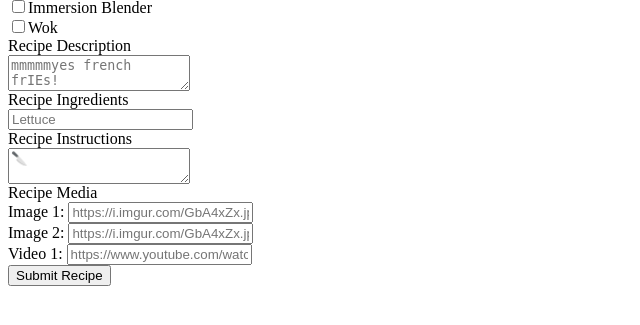
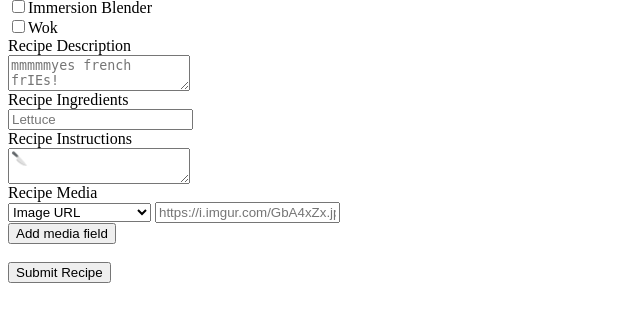
Before and after one commit to CertifiedDataBoys/Recipe-Buddy, a Flask app: template app/templates/new_recipe.html in a window 1280 px wide. Shown: the part 365-690 px from the top of the page, without its empty margins (0-640 px from the left). Run offline with Flask 2, Linux system fonts and the light colour scheme; the template is opened without the code that fills it, so the values that code supplies are empty.

Commit message:
Recipe media!

```diff
--- a/app/templates/new_recipe.html
+++ b/app/templates/new_recipe.html
@@ -48,13 +48,34 @@
         <textarea id="recipeInstructions" name="recipeInstructions" placeholder="🔪"></textarea><br>
         <label>Recipe Media</label><br>
         <div id="recipeMediaSelector">
-            Image 1:
-            <input type="text" class="recipeMedia" placeholder="https://i.imgur.com/GbA4xZx.jpeg"><br> Image 2:
-            <input type="text" class="recipeMedia" placeholder="https://i.imgur.com/GbA4xZx.jpeg"><br> Video 1:
-            <input type="text" class="recipeMedia" placeholder="https://www.youtube.com/watch?v=dQw4w9WgXcQ">
+            <div class="recipe-media-div" id="recipe-media-1">
+                <select id="recipeType" name="recipeType">
+                    <option value="image">Image URL</option>
+                    <option value="video">YouTube Video URL</option>
+                </select>
+                <input type="text" class="recipeMedia" placeholder="https://i.imgur.com/GbA4xZx.jpeg"><br>
+            </div>
         </div>
-
+        <button onclick="addMedia()">Add media field</button>
+        <br><br>
         <button id="submitRecipe">Submit Recipe</button>
     </div>
 </div>
+<script>
+    var mediaCount = 1;
+
+    function addMedia() {
+        mediaCount++;
+        var html = `
+        <div class="recipe-media-div" id="recipe-media-` + mediaCount + `">
+            <select id="recipeType" name="recipeType">
+                <option value="image">Image URL</option>
+                <option value="video">YouTube Video URL</option>
+            </select>
+            <input type="text" class="recipeMedia" placeholder="https://i.imgur.com/GbA4xZx.jpeg"><button onclick='$("#recipe-media-` + mediaCount + `").remove()'>X</button><br>
+        </div>
+        `;
+        $("#recipeMediaSelector").append(html);
+    }
+</script>
 {{ render_partial('partials/footer.html') }}
```
